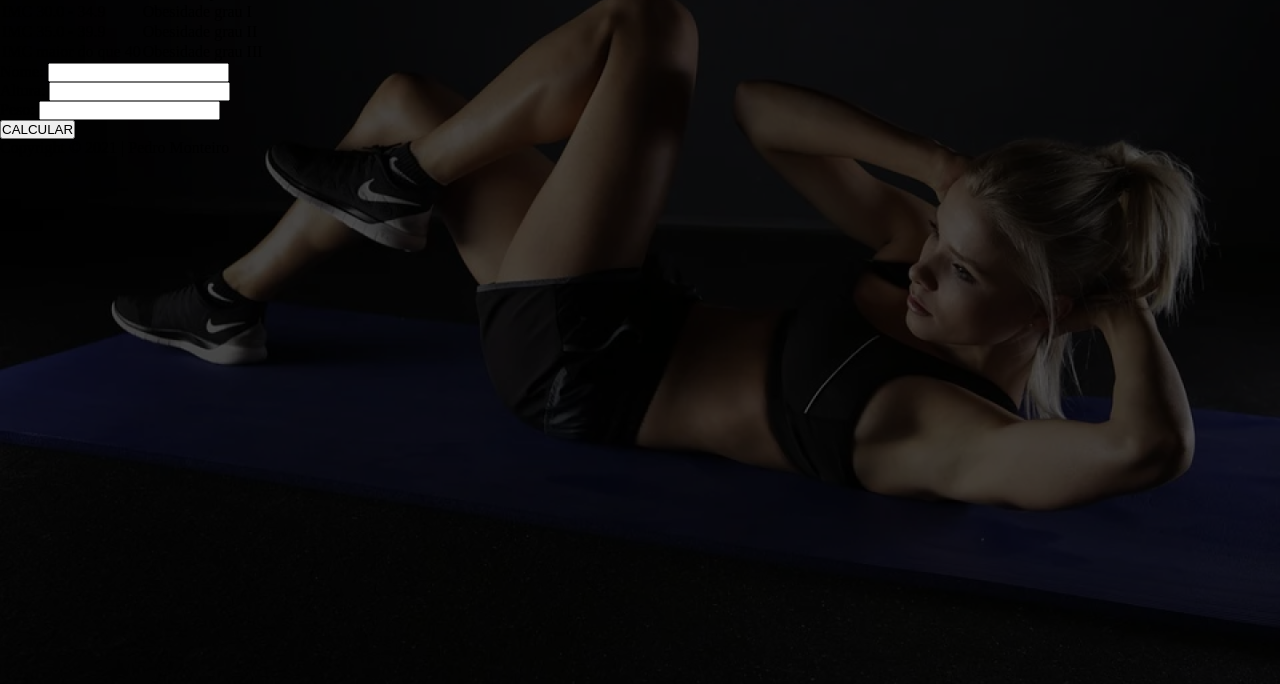
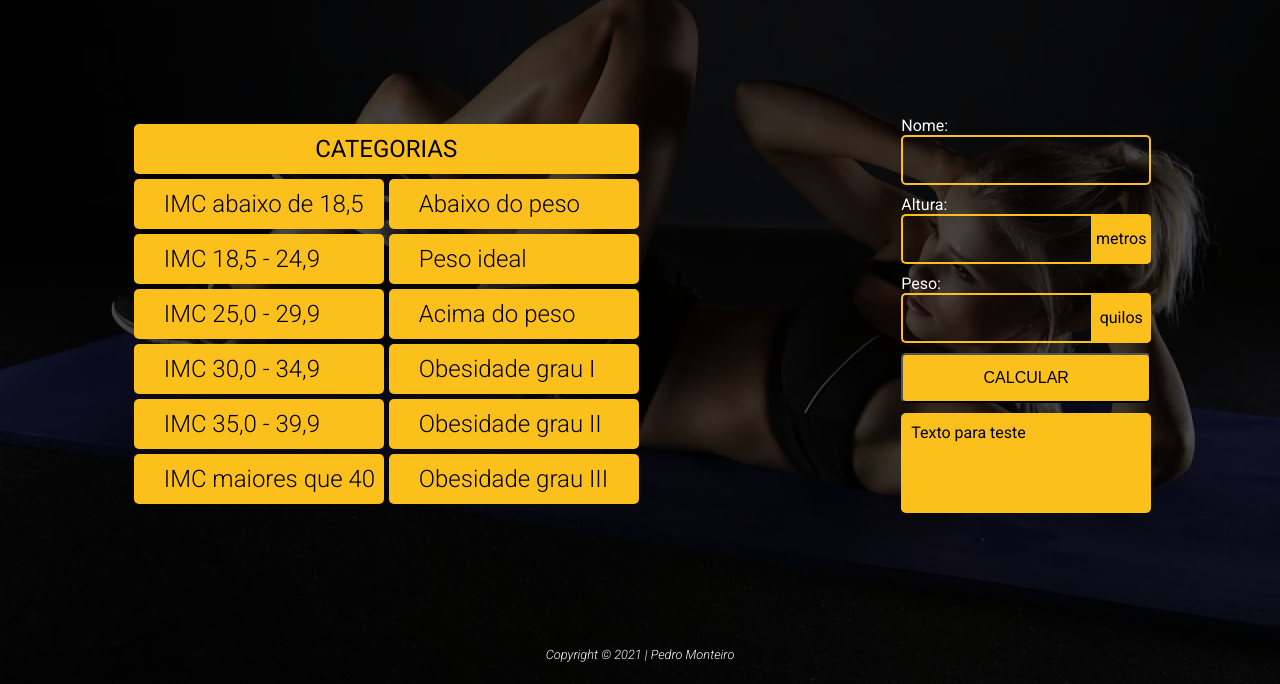
Before and after one commit to PedroMonteiro7/calculadora-imc-js, a plain HTML site: page index.html in a window 1280 px wide. Shown: the part 116-800 px from the top of the page. Drawn offline with Linux system fonts and the light colour scheme.

Commit message:
Layout finalizado! Começando o JS

```diff
--- a/index.html
+++ b/index.html
@@ -1,10 +1,15 @@
 <!DOCTYPE html>
-<html lang="en">
+<html lang="pt-BR">
 <head>
     <meta charset="UTF-8">
+    <meta http-equiv="X-UA-Compatible" content="IE=edge">
     <meta name="viewport" content="width=device-width, initial-scale=1.0">
+    <link rel="preconnect" href="https://fonts.googleapis.com">
+    <link rel="preconnect" href="https://fonts.gstatic.com" crossorigin>
+    <link href="https://fonts.googleapis.com/css2?family=Roboto:ital,wght@0,100;0,300;0,400;0,900;1,300&display=swap" rel="stylesheet">
     <link rel="stylesheet" href="style.css">
-    <title>Calculadora de IMC</title>
+    <script src="script.js" defer></script>
+    <title>IMC</title>
 </head>
 <body>
     <header>
@@ -15,32 +20,32 @@
             <table>
                 <thead>
                     <tr>
-                        <th>Categorias</th>
+                        <th colspan="2">CATEGORIAS</th>
                     </tr>
                 </thead>
                 <tbody>
                     <tr>
-                        <td>IMC abaixo de 18.5</td>
+                        <td>IMC abaixo de 18,5 </td>
                         <td>Abaixo do peso</td>
                     </tr>
                     <tr>
-                        <td>IMC 18.5 - 24.9</td>
+                        <td>IMC 18,5 - 24,9</td>
                         <td>Peso ideal</td>
                     </tr>
                     <tr>
-                        <td>IMC 25.0 - 29.9</td>
+                        <td>IMC 25,0 - 29,9</td>
                         <td>Acima do peso</td>
                     </tr>
                     <tr>
-                        <td>IMC 30.0 - 34.9</td>
+                        <td>IMC 30,0 - 34,9</td>
                         <td>Obesidade grau I</td>
                     </tr>
                     <tr>
-                        <td>IMC 35.0 - 39.9</td>
+                        <td>IMC 35,0 - 39,9</td>
                         <td>Obesidade grau II</td>
                     </tr>
                     <tr>
-                        <td>IMC maior do que 40</td>
+                        <td>IMC maiores que 40</td>
                         <td>Obesidade grau III</td>
                     </tr>
                 </tbody>
@@ -50,24 +55,23 @@
             <form>
                 <div class="campo">
                     <label>Nome:</label>
-                    <input type="text">
+                    <input type="text" id="nome">
                 </div>
-                <div class="campo">
+                <div class="campo unidade" data-unidade="metros">
                     <label>Altura:</label>
-                    <input type="text">
+                    <input type="text" id="altura">
                 </div>
-                <div class="campo">
+                <div class="campo unidade" data-unidade="quilos">
                     <label>Peso:</label>
-                    <input type="text">
+                    <input type="text" id="peso">
                 </div>
                 <button type="button">CALCULAR</button>
-                <div id="resultado"></div>
-                </button>
+                <div class="resultado" id="resultado">Texto para teste</div>
             </form>
         </section>
     </main>
     <footer>
-            <span>Copyright &copy; 2021 | Pedro Monteiro</span>
+        <span>Copyright &copy; 2021 | Pedro Monteiro</span>
     </footer>
 </body>
 </html>
--- /dev/null
+++ b/script.js
@@ -0,0 +1,3 @@
+const nome = document.getElementById('nome')
+const nome = document.getElementById('altura')
+const nome = document.getElementById('peso')
--- a/style.css
+++ b/style.css
@@ -1,10 +1,13 @@
-* {
+*{
+    padding: 0;
     margin: 0;
-    padding: 0;
     box-sizing: border-box;
 }
+:root{
+    --cor-destaque: #FCC01C;
+}
 
-body {
+body{
     background-image: url(img/background\ -\ IMC.png);
     background-size: cover;
     background-repeat: no-repeat;
@@ -13,35 +16,136 @@ body {
     background-blend-mode: darken;
     height: 100vh;
     width: 100vw;
-
+    display: flex;
+    flex-direction: column;
+    font-family: 'Roboto', sans-serif;
 }
 
-/* header {
-    background-color: burlywood;
+header{
+    height: 100px;
     display: flex;
+    justify-content: center;
+    align-items: flex-end;
+}
+h1 {
+    color: white;
+    font-size: 3rem;
+    font-weight: 400;
+}
+main{
     flex-grow: 1;
+    display: flex;
+}
+section {
+    flex-grow: 1;
+    display: flex;
     justify-content: center;
     align-items: center;
 }
 
-main {
-    background-color: rgb(165, 193, 245);
-    display: flex;
-    flex-grow: 6;
+.categorias table{
+    font-size: 1.5rem;
+    border-spacing: 5px;
 }
 
-.categorias {
-
+.categorias th{
+    background-color: var(--cor-destaque);
+    height: 50px;
+    width: 500px;
+    border-radius: 5px;
+    font-weight: 400;
 }
 
-.calculadora {
-
+.categorias td {
+    background-color: var(--cor-destaque);
+    height: 50px;
+    width: 250px;
+    border-radius: 5px;
+    padding-left: 30px;
+    font-weight: 300;
+}
+.calculadora form{
+    display: flex;
+    flex-direction: column;
+    gap:10px;
+    width: 250px;
 }
 
-footer {
-    background-color: darkgray;
+.calculadora label{
+    color: white;
+}
+.calculadora .campo{
     display: flex;
-    flex-grow: 0.5;
+    flex-direction: column;
+    position: relative; /* (1) */
+}
+
+.calculadora .campo.unidade input {
+    border-right: 60px;
+}
+
+.calculadora .campo.unidade::before { /* Para que seja possível posicionar essa "etiqueta" em relação ao container(1), esse pai deve ter posição relativa*/
+    content: attr(data-unidade);
+    color: black;
+    background-color: var(--cor-destaque);
+    position: absolute;
+    right: 0;
+    bottom: 0;
+    height: 50px;
+    width: 60px;
+    display: flex;
     justify-content: center;
     align-items: center;
-} */
+    border-radius: 0 5px 5px 0;
+}
+
+.calculadora input{
+    height: 50px;
+    border: 2px solid var(--cor-destaque);
+    background-color: transparent;
+    border-radius: 5px;
+    outline: none;
+    color:white;
+    padding: 0 10px;
+    font-size: 1rem;
+    font-weight: 200;
+    font-family: 'Roboto', sans-serif;
+}
+
+.calculadora button{
+    height: 50px;
+    background-color: var(--cor-destaque);
+    font-size: 1rem;
+    border-radius: 5px;
+}
+
+.calculadora .resultado{
+    height: 100px;
+    background-color: var(--cor-destaque);
+    border-radius: 5px;
+    padding: 10px;
+}
+
+footer{
+    height: 40px;
+    text-align: center;
+}
+footer span{
+    color: white;
+    font-size: .8rem;
+    font-style: italic;
+    font-weight: 200;
+}
+
+/* Responsividade */
+@media (max-width: 768px) {
+    .categorias {
+        display: none;
+    }
+    h1 {
+        font-size: 2rem;
+    }
+    .calculadora form {
+        width: 80%;
+    }
+}
```
